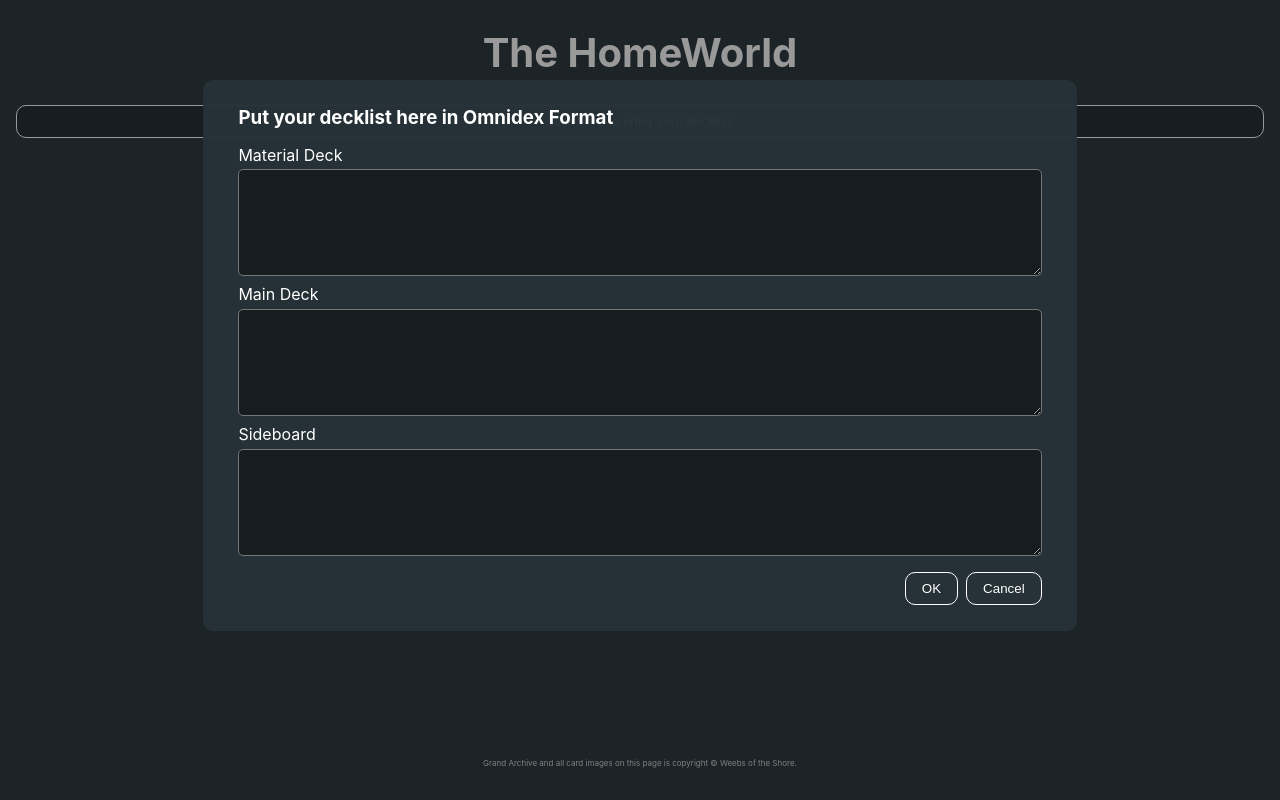
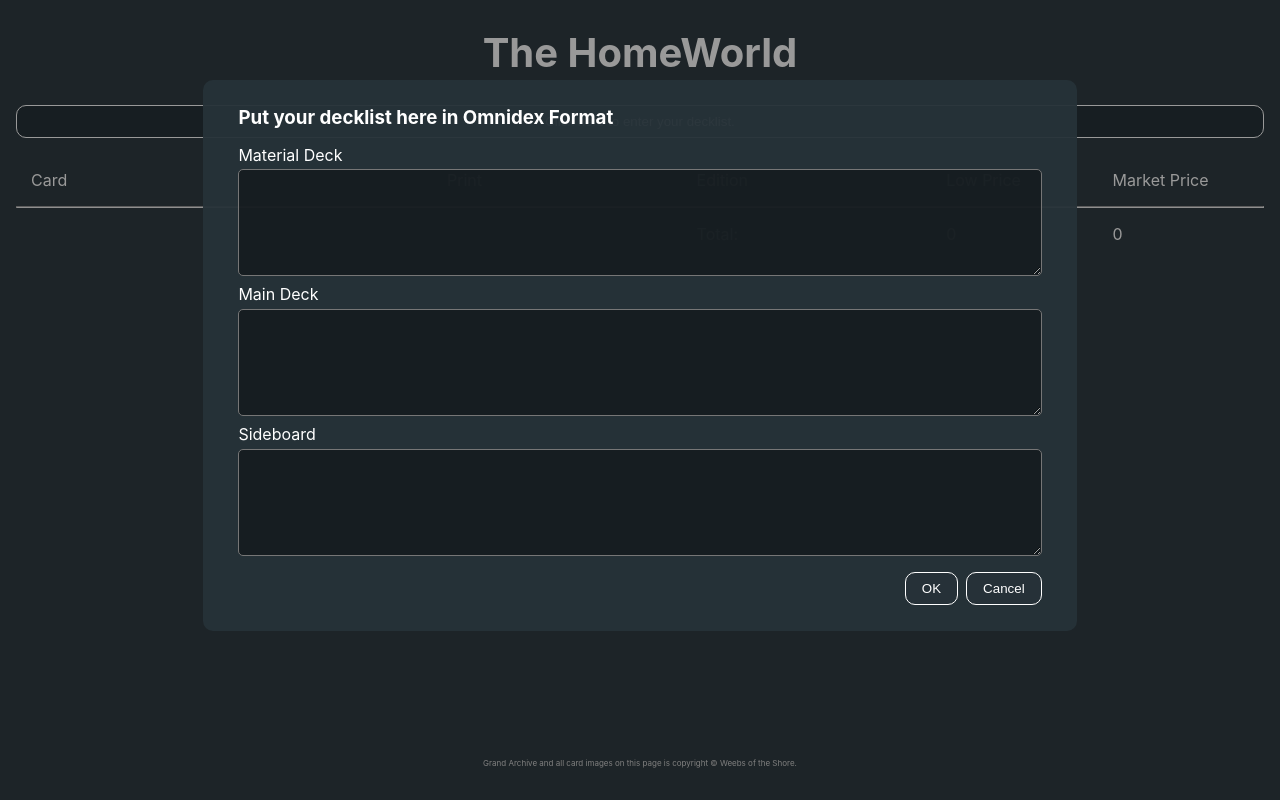
Before and after one commit to stephenman88/thehomeworld-frontend, a React (Create React App) app: page / in a window 1280 px wide. Built offline with nearby package versions, Linux system fonts and the light colour scheme.

Commit message:
fixed a bug where null price wasn't being replaced. fixed a bug where new decklists wouldn't refresh table.

```diff
--- a/src/App.js
+++ b/src/App.js
@@ -9,7 +9,7 @@
 
 function App() {
   const [isOmniFormVisible, setIsOmniFormVisible] = useState(true)
-  const [deckList, setDeckList] = useState(null)
+  const [deckList, setDeckList] = useState([])
 
   function onOmniFormSubmitted(event, matDeckString, mainDeckString, sideDeckString){
     (async () => {
@@ -54,7 +54,7 @@
       {isOmniFormVisible ? <OmniForm onSubmit={onOmniFormSubmitted} onCancel={onOmniFormCancelled}/> : ''}
       <main className="home-main page-boundaries">
         <button onClick={showOmniForm}>Click here to enter your decklist.</button>
-        {deckList ? <PriceTable DeckJson={deckList} />: ''}
+        {deckList ? <PriceTable key={deckList} cardList={deckList} />: ''}
       </main>
       <Footer />
     </div>
--- a/src/component/OmniForm/OmniForm.scss
+++ b/src/component/OmniForm/OmniForm.scss
@@ -6,6 +6,7 @@
     height: 100%;
     width: 100%;
     background-color: $background-dark;
+    z-index: 99;
 
     &-form{
         background-color: $background-light;
--- a/src/component/PriceRow/PriceRow.js
+++ b/src/component/PriceRow/PriceRow.js
@@ -46,7 +46,7 @@
             }else{
                 if(edition['tcg_low_foil'] && edition['tcg_low_nonfoil']){
                     if(edition['tcg_low_nonfoil'] <= edition['tcg_low_foil']){
-                        if (lowestPriceCard['price'] && lowestPriceCard['price'] > edition['tcg_low_nonfoil']){
+                        if (!lowestPriceCard['price'] || lowestPriceCard['price'] > edition['tcg_low_nonfoil']){
                             lowestPriceCard['card'] = edition;
                             lowestPriceCard['index'] = index;
                             lowestPriceCard['isFoilCheaper'] = false
@@ -54,7 +54,7 @@
                             lowestPriceCard['market_price'] = edition['tcg_market_nonfoil']
                         }
                     }else{
-                        if (lowestPriceCard['price'] && lowestPriceCard['price'] > edition['tcg_low_foil']){
+                        if (!lowestPriceCard['price'] || lowestPriceCard['price'] > edition['tcg_low_foil']){
                             lowestPriceCard['card'] = edition;
                             lowestPriceCard['index'] = index;
                             lowestPriceCard['isFoilCheaper'] = true
@@ -63,7 +63,7 @@
                         }
                     }
                 }else if(edition['tcg_low_foil']){
-                    if (lowestPriceCard['price'] && lowestPriceCard['price'] > edition['tcg_low_foil']){
+                    if (!lowestPriceCard['price'] || lowestPriceCard['price'] > edition['tcg_low_foil']){
                         lowestPriceCard['card'] = edition;
                         lowestPriceCard['index'] = index;
                         lowestPriceCard['isFoilCheaper'] = true
@@ -71,7 +71,7 @@
                         lowestPriceCard['market_price'] = edition['tcg_market_foil']
                     }
                 }else if (edition['tcg_low_nonfoil']){
-                    if (lowestPriceCard['price'] && lowestPriceCard['price'] > edition['tcg_low_nonfoil']){
+                    if (!lowestPriceCard['price'] || lowestPriceCard['price'] > edition['tcg_low_nonfoil']){
                         lowestPriceCard['card'] = edition;
                         lowestPriceCard['index'] = index;
                         lowestPriceCard['isFoilCheaper'] = false
@@ -92,10 +92,10 @@
             'identity': identity,
             'price': lowestPriceCard['price']
         });
-        setMarketPriceState(setMarketPriceState({
+        setMarketPriceState({
             'identity': identity,
             'price': lowestPriceCard['market_price']
-        }));
+        });
     }
 
 
@@ -115,12 +115,14 @@
         if(newEdition){
             if(isFoilViewing){
                 if(newEdition['tcg_low_foil'] )
-                    {setLowPriceState({
+                    {
+                        setLowPriceState({
                         'identity': identity,
                         'price': newEdition['tcg_low_foil']
                     })}
                 if(newEdition['tcg_market_foil'] )
-                    {setMarketPriceState({
+                    {
+                        setMarketPriceState({
                         'identity': identity,
                         'price': newEdition['tcg_market_foil']
                     })}
--- a/src/component/PriceTable/PriceTable.js
+++ b/src/component/PriceTable/PriceTable.js
@@ -3,10 +3,9 @@
 import {useEffect, useState} from 'react'
 import {v4} from 'uuid'
 
-export default function PriceTable({DeckJson}){
+export default function PriceTable({cardList}){
     const[lowPrices, setLowPrices] = useState([])
     const[marketPrices, setMarketPrices] = useState([])
-    const[cardList, setCardList] = useState(DeckJson)
 
     function setLowPriceState(identityPriceObject){
         let oldLows =Object.assign([], lowPrices)
@@ -21,13 +20,15 @@
     }
 
     function setMarketPriceState(identityPriceObject){
-        const existingIndex = marketPrices.findIndex(object => {
-            if(!object || !object['identity']){return false;}
+        let oldLows =Object.assign([], marketPrices)
+        const existingIndex = oldLows.findIndex(object => {
             return object['identity'] === identityPriceObject['identity']
         })
-        if(existingIndex < 0){marketPrices.splice(existingIndex)}
-        const newMarket = Object.assign([], marketPrices)
-        setMarketPrices(newMarket)
+        if(existingIndex >= 0){
+            oldLows.splice(existingIndex)
+        }
+        oldLows.push(identityPriceObject)
+        setMarketPrices(oldLows)
     }
 
     function calculateTotal(priceStateList){
```
